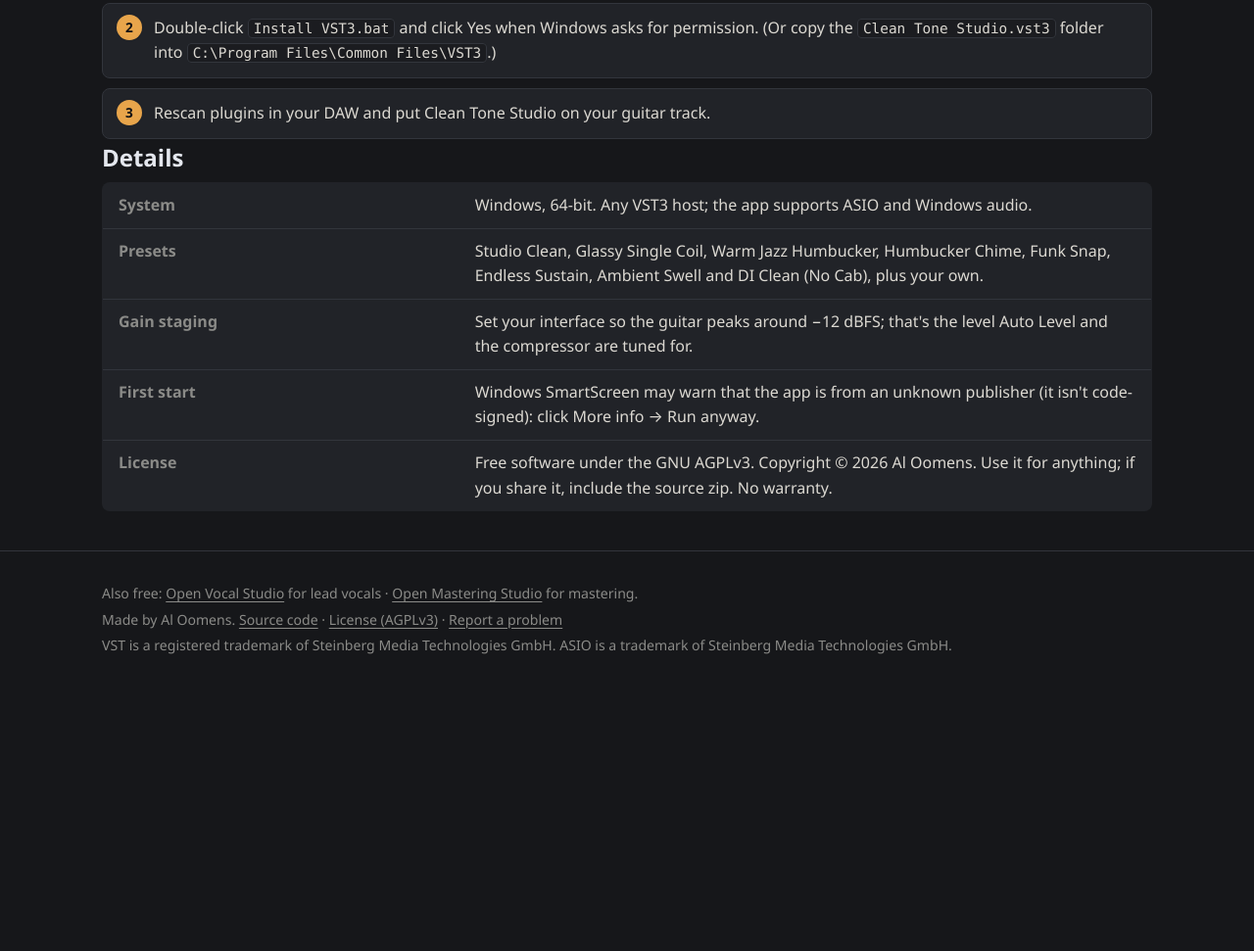
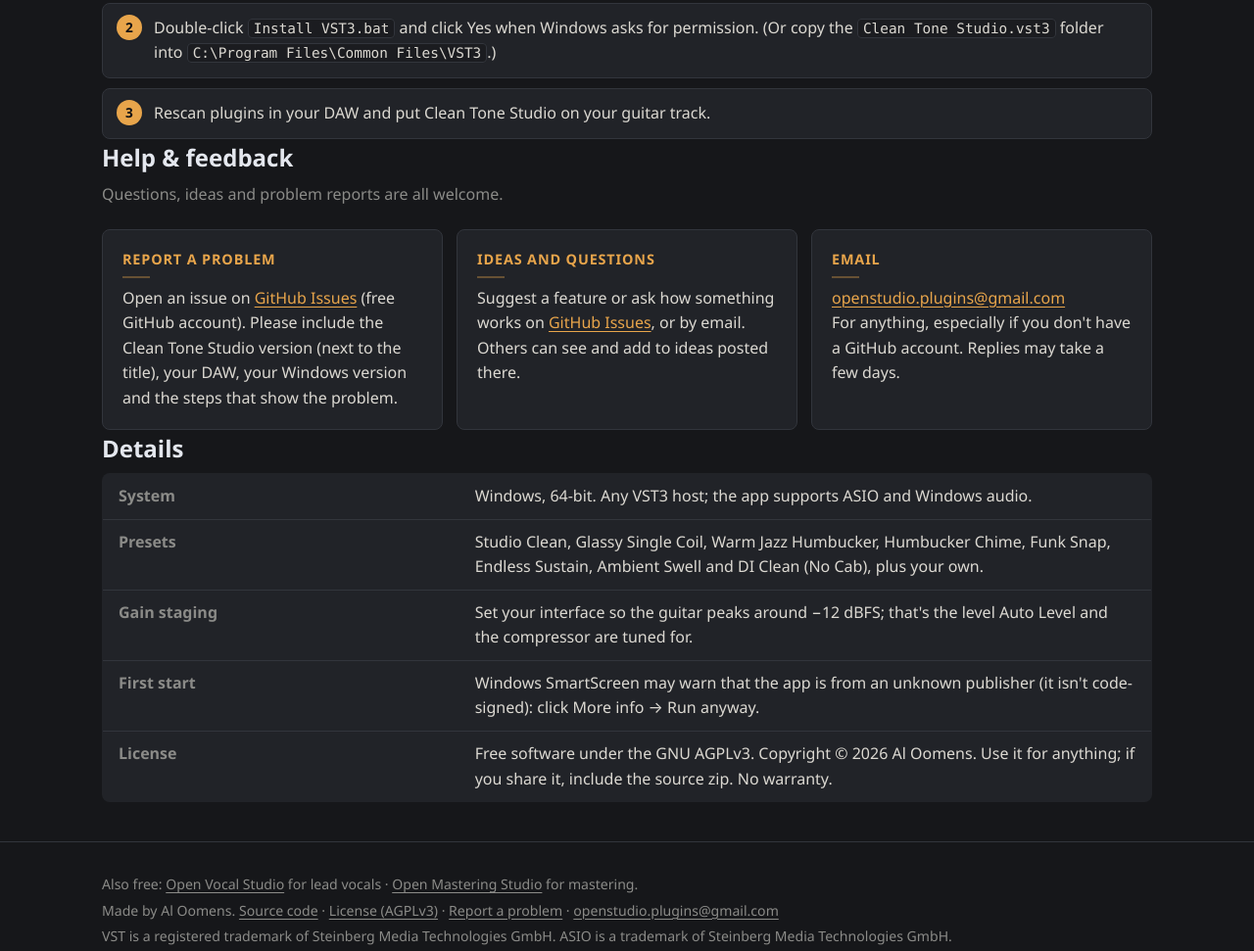
Before and after one commit to aloomens/aloomens.github.io, a plain HTML site: page clean-tone-studio/index.html in a window 1280 px wide. Shown: the part 2278-3249 px from the top of the page at 98% size. Before the commit the page ends 2993 px from the top, so only its background shows below. Drawn offline with Linux system fonts and the light colour scheme.

Commit message:
Website: Help & feedback
Each product page gets a Help & feedback section (GitHub Issues and
openstudio.plugins@gmail.com); the contact address is in every footer.

Co-Authored-By: Claude Opus 5.5 <noreply@anthropic.com>

```diff
--- a/clean-tone-studio/index.html
+++ b/clean-tone-studio/index.html
@@ -93,6 +93,16 @@
     </ol>
   </section>
 
+  <section class="wrap" aria-labelledby="help">
+    <h2 id="help">Help &amp; feedback</h2>
+    <p class="lead">Questions, ideas and problem reports are all welcome.</p>
+    <div class="grid">
+      <div class="card"><h3>Report a problem</h3><p>Open an issue on <a href="https://github.com/aloomens/clean-tone-studio/issues">GitHub Issues</a> (free GitHub account). Please include the Clean Tone Studio version (next to the title), your DAW, your Windows version and the steps that show the problem.</p></div>
+      <div class="card"><h3>Ideas and questions</h3><p>Suggest a feature or ask how something works on <a href="https://github.com/aloomens/clean-tone-studio/issues">GitHub Issues</a>, or by email. Others can see and add to ideas posted there.</p></div>
+      <div class="card"><h3>Email</h3><p><a href="mailto:openstudio.plugins@gmail.com?subject=Clean%20Tone%20Studio">openstudio.plugins@gmail.com</a><br>For anything, especially if you don't have a GitHub account. Replies may take a few days.</p></div>
+    </div>
+  </section>
+
   <section class="wrap" aria-labelledby="specs">
     <h2 id="specs">Details</h2>
     <table class="specs">
@@ -108,7 +118,7 @@
 <footer>
   <div class="wrap">
     <p>Also free: <a href="../open-vocal-studio/">Open Vocal Studio</a> for lead vocals · <a href="../open-mastering-studio/">Open Mastering Studio</a> for mastering.</p>
-    <p>Made by Al Oomens. <a href="https://github.com/aloomens/clean-tone-studio">Source code</a> · <a href="https://github.com/aloomens/clean-tone-studio/blob/main/LICENSE.txt">License (AGPLv3)</a> · <a href="https://github.com/aloomens/clean-tone-studio/issues">Report a problem</a></p>
+    <p>Made by Al Oomens. <a href="https://github.com/aloomens/clean-tone-studio">Source code</a> · <a href="https://github.com/aloomens/clean-tone-studio/blob/main/LICENSE.txt">License (AGPLv3)</a> · <a href="https://github.com/aloomens/clean-tone-studio/issues">Report a problem</a> · <a href="mailto:openstudio.plugins@gmail.com">openstudio.plugins@gmail.com</a></p>
     <p>VST is a registered trademark of Steinberg Media Technologies GmbH. ASIO is a trademark of Steinberg Media Technologies GmbH.</p>
   </div>
 </footer>
```
Also changed, not shown: index.html (+2 -1 lines), open-mastering-studio/index.html (+11 -1 lines), open-vocal-studio/index.html (+11 -1 lines).
